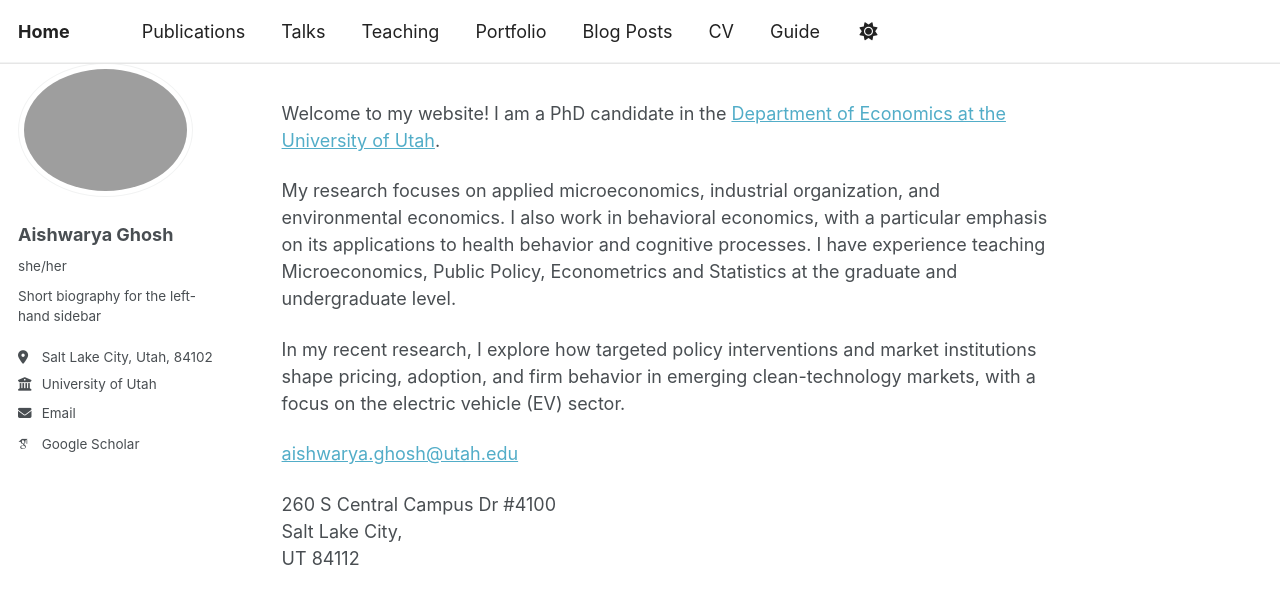
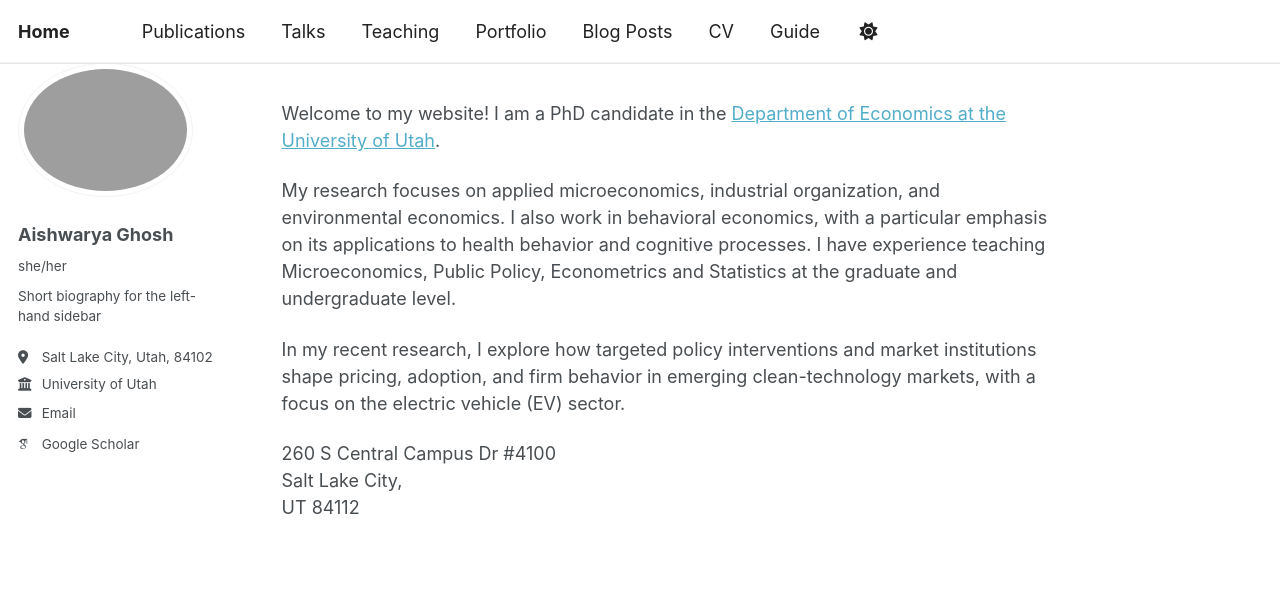
Before and after one commit to ghoshash1/ghoshash1.github.io, a Jekyll site: the page built from index.md, in a window 1280 px wide. Shown: the top 604 px of the page. Built offline with Jekyll 4.4.1, drawn with Linux system fonts in a browser that asks for light colours; some web fonts are replaced; our own code applies the rules of GitHub Pages for plain Markdown files.

Commit message:
Update index.md

```diff
--- a/index.md
+++ b/index.md
@@ -5,7 +5,6 @@ My research focuses on applied microeconomics, industrial organization, and envi
 
 In my recent research, I explore how targeted policy interventions and market institutions shape pricing, adoption, and firm behavior in emerging clean-technology markets, with a focus on the electric vehicle (EV) sector.
 
-[aishwarya.ghosh@utah.edu](aishwarya.ghosh@utah.edu)
 
 260 S Central Campus Dr #4100 <br>
 Salt Lake City,<br>
```
